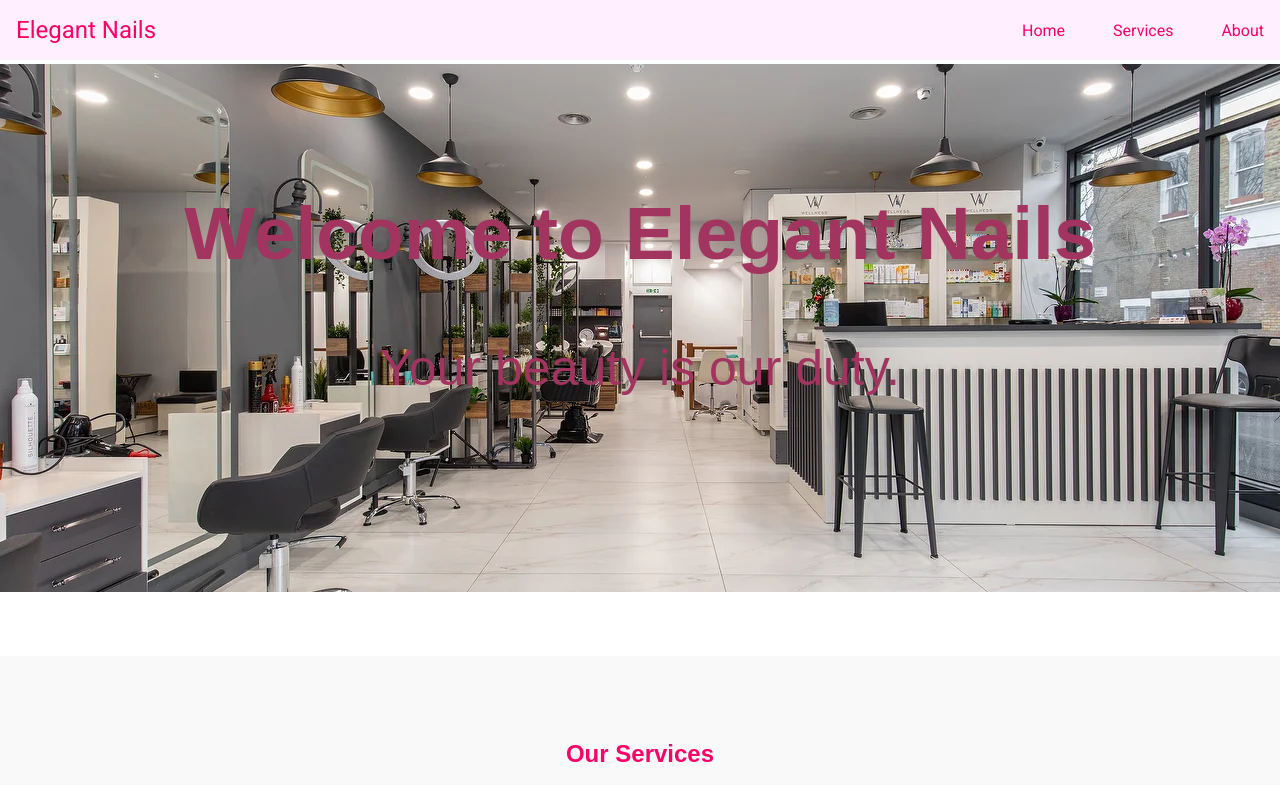
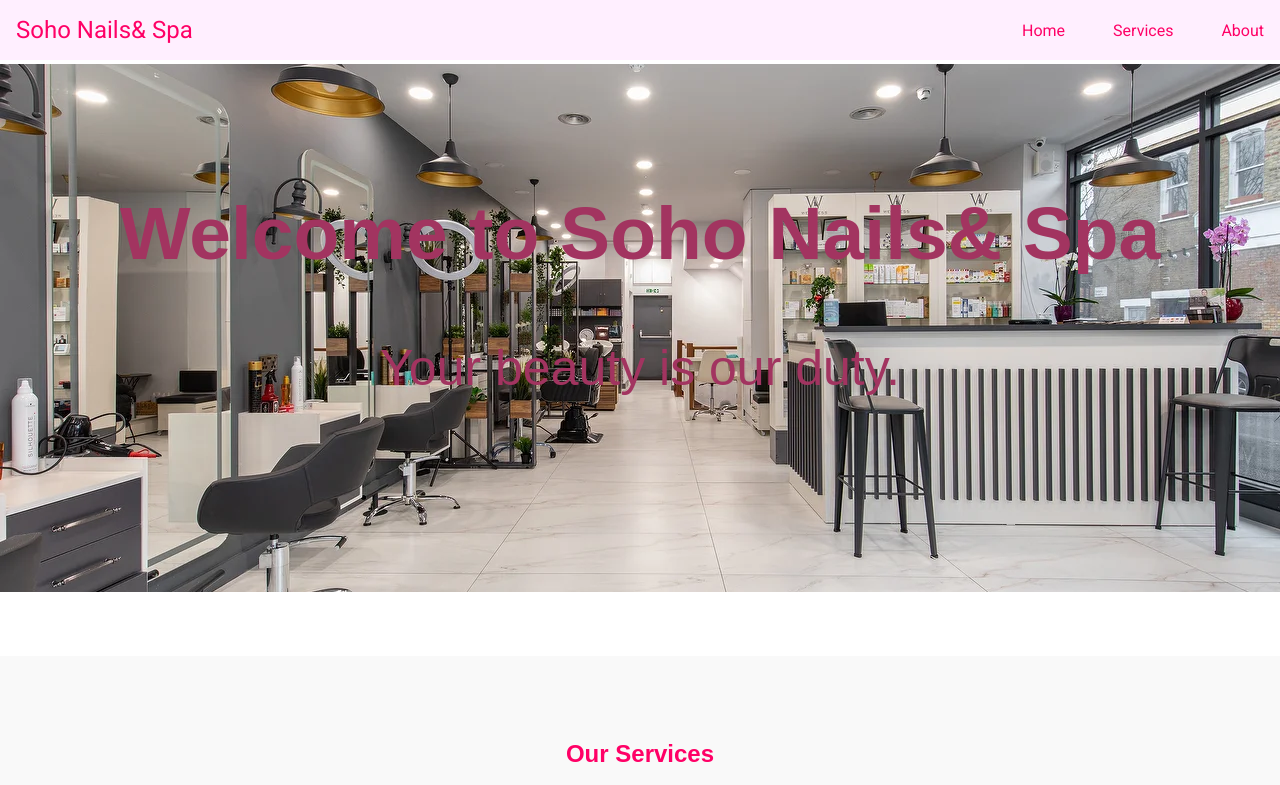
Before and after one commit to gentleman654/Soho-Nail-and-Spa, a plain HTML site: page index.html in a window 1280 px wide. Shown: the top 785 px of the page. Drawn offline with Linux system fonts and the light colour scheme.

Commit message:
Add nail salon website files

```diff
--- a/index.html
+++ b/index.html
@@ -3,7 +3,7 @@
   <head>
     <meta charset="UTF-8" />
     <meta name="viewport" content="width=device-width, initial-scale=1.0" />
-    <title>Nail Salon</title>
+    <title>Soho Nail Salon</title>
     <link rel="stylesheet" href="styles.css" />
   </head>
   <body>
@@ -11,7 +11,7 @@
       <nav>
         <div class="nav-container">
           <div class="nav-brand">
-            <a href="#home">Elegant Nails</a>
+            <a href="#home">Soho Nails& Spa</a>
           </div>
           <ul class="nav-links">
             <li><a href="#home">Home</a></li>
@@ -23,7 +23,7 @@
     </header>
 
     <section id="home">
-      <h1>Welcome to Elegant Nails</h1>
+      <h1>Welcome to Soho Nails& Spa</h1>
       <p>Your beauty is our duty.</p>
     </section>
 
```
